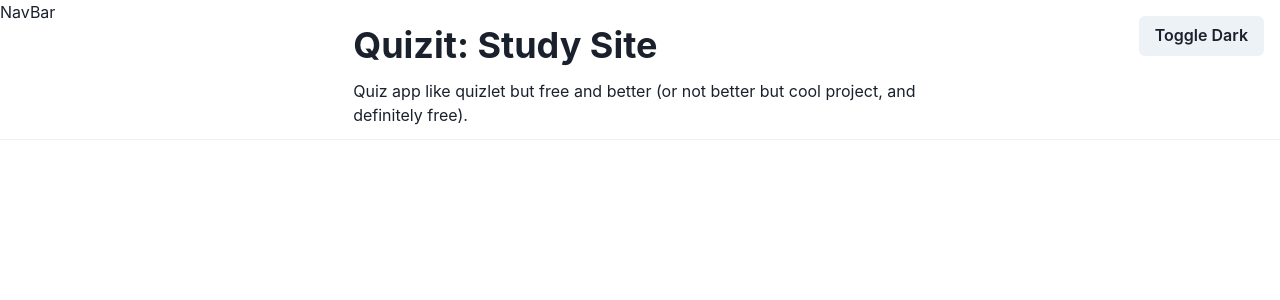
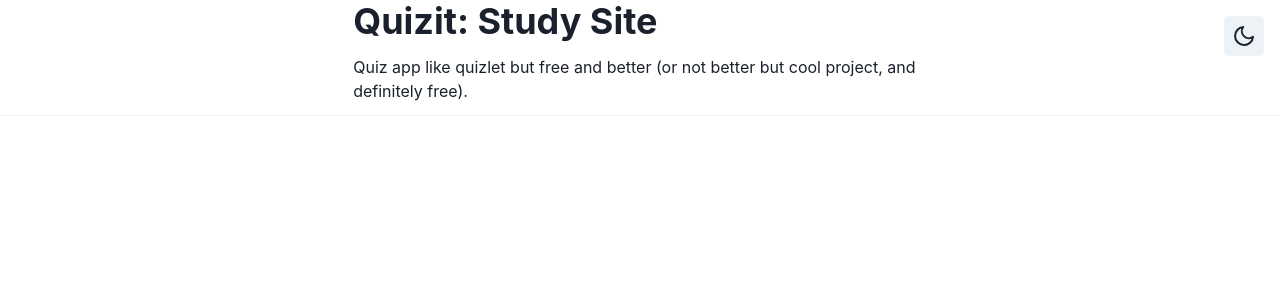
Before and after one commit to angela-yang/quizit-frontend, a React (Vite) app: page / in a window 1280 px wide. Shown: the top 300 px of the page. Built offline with nearby package versions, Linux system fonts and the light colour scheme.

Commit message:
toggle light and dark mode

```diff
--- a/package.json
+++ b/package.json
@@ -13,9 +13,11 @@
     "@chakra-ui/react": "^2.8.2",
     "@emotion/react": "^11.13.0",
     "@emotion/styled": "^11.13.0",
+    "feather-icons": "^4.29.2",
     "framer-motion": "^11.3.28",
     "react": "^18.3.1",
-    "react-dom": "^18.3.1"
+    "react-dom": "^18.3.1",
+    "react-feather": "^2.0.10"
   },
   "devDependencies": {
     "@eslint/js": "^9.8.0",
--- a/src/App.tsx
+++ b/src/App.tsx
@@ -3,42 +3,28 @@ import Home from "./components/Home.tsx";
 import Footer from "./components/Footer.tsx";
 import React from "react";
 import { Flex } from "@chakra-ui/react";
+import { Moon, Sun } from "react-feather";
 import {
   Container,
   useColorMode,
-  Button,
+  IconButton,
   Heading,
   Text,
   Divider,
 } from "@chakra-ui/react";
 
-/*<div className="relative z-0 bg-primary">
-      <div className="bg-cover bg-no-repeat bg-center">
-        <NavBar />
-      </div>
-
-      <Home />
-
-      <div className="relative z-0">
-        <Footer />
-      </div>
-    </div>*/
-
-const App = () => {
+function App() {
   const { colorMode, toggleColorMode } = useColorMode();
   return (
     <main>
-      <Flex>
-        <SideBar />
-      </Flex>
-      <Button
+      <IconButton
+        aria-label="toggle color"
+        icon={colorMode === "light" ? <Moon /> : <Sun />}
         position="fixed"
         right="1rem"
         top="1rem"
         onClick={toggleColorMode}
-      >
-        Toggle {colorMode === "light" ? "Dark" : "Light"}
-      </Button>
+      ></IconButton>
       <Container>
         <Heading as="h1">Quizit: Study Site</Heading>
         <Text sx={{ mt: 3, mb: 3 }}>
@@ -49,6 +35,6 @@ const App = () => {
       <Divider />
     </main>
   );
-};
+}
 
 export default App;
--- a/src/components/Home.tsx
+++ b/src/components/Home.tsx
@@ -1,9 +1,9 @@
-const Home = () => {
+function Home() {
   return (
     <div>
       <h1>Welcome to Quizit!</h1>
     </div>
   );
-};
+}
 
 export default Home;
--- /dev/null
+++ b/src/components/NavHoverBox.tsx
@@ -0,0 +1,5 @@
+const NavHoverBox = () => {
+  return <div>NavHoverBox</div>;
+};
+
+export default NavHoverBox;
--- /dev/null
+++ b/src/components/NavItem.tsx
@@ -0,0 +1,29 @@
+import {
+  Flex,
+  Text,
+  Icon,
+  Link,
+  Menu,
+  MenuButton,
+  MenuList,
+} from "@chakra-ui/react";
+import NavHoverBox from "../components/NavHoverBox.tsx";
+
+function NavItem({ title, icon }) {
+  return (
+    <Flex mt={30} flexDir="column" w="100%" alignItems="flex-start">
+      <Menu placement="right">
+        <Link>
+          <MenuButton>
+            <Flex>
+              <Icon as={icon} />
+              <Text>{title}</Text>
+            </Flex>
+          </MenuButton>
+        </Link>
+      </Menu>
+    </Flex>
+  );
+}
+
+export default NavItem;
--- a/src/components/SideBar.tsx
+++ b/src/components/SideBar.tsx
@@ -1,7 +1,26 @@
-import { LinkBox, LinkOverlay } from "@chakra-ui/react";
+import { Flex } from "@chakra-ui/react";
+import NavItem from "../components/NavItem.tsx";
+import { Home, Settings, BookOpen } from "react-feather";
 
-const SideBar = () => {
-  return <div>NavBar</div>;
-};
+function SideBar() {
+  return (
+    <Flex
+      pos="sticky"
+      left="5"
+      h="95vh"
+      marginTop="2.5vh"
+      boxShadow="0 4px 12px 0
+      rgba(0,0,0,0.05)"
+      w="200px"
+      flexDir="column"
+      justifyContent="space-between"
+    >
+      <NavItem icon={Home} title="Dashboard" />
+      <NavItem icon={Settings} title="Study Sets" />
+      <NavItem icon={BookOpen} title="Quizzes" />
+      <NavItem icon={FiHome} title="Settings" />
+    </Flex>
+  );
+}
 
 export default SideBar;
```
Also changed, not shown: 1 other file (tests, documents, lock files or other folders).
